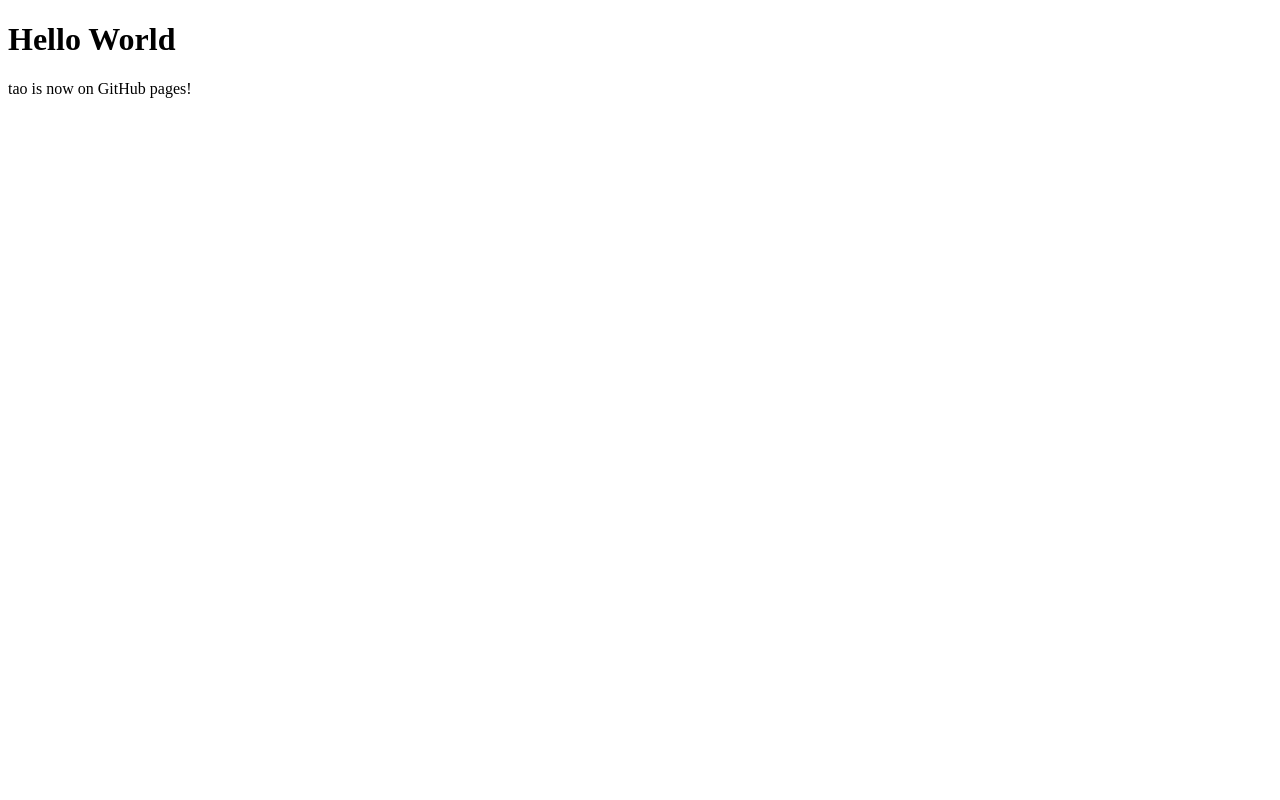
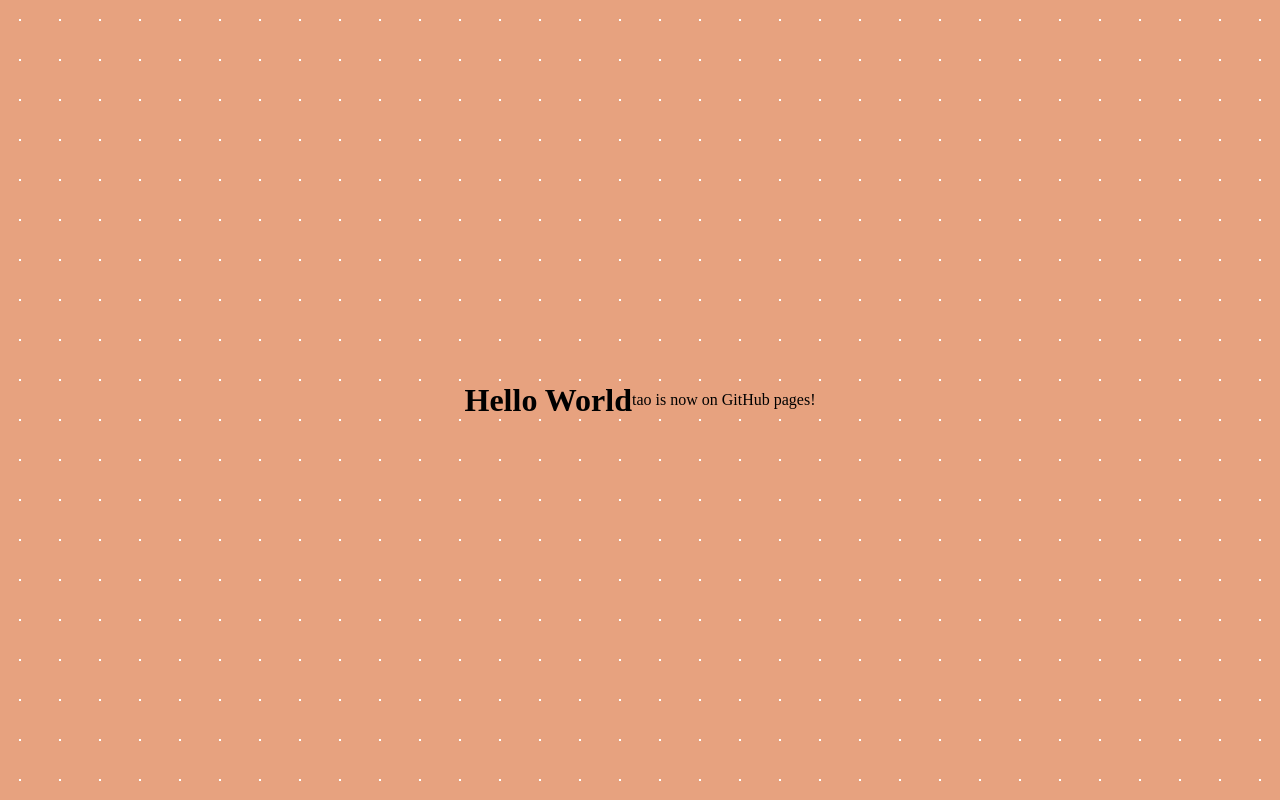
Before and after one commit to tola-ogunyale/tola-ogunyale.github.io, a plain HTML site: page index.html in a window 1280 px wide. Drawn offline with Linux system fonts and the light colour scheme.

Commit message:
Adding CSS

```diff
--- a/index.html
+++ b/index.html
@@ -3,6 +3,7 @@
   <head>
     <meta charset="utf-8">
     <title> Hello World </title>
+    <link rel="stylesheet" href="main.css"/>
   </head>
   <body>
     <h1>Hello World</h1>
--- /dev/null
+++ b/main.css
@@ -0,0 +1,11 @@
+body {
+  background-color: 	#4d1a00;
+  background: rgb(231,162,127);
+  background-size: 40px 40px;
+  background-image: radial-gradient(circle, white 1px, rgba(0, 0, 0, 0) 1px);
+  margin: 0;
+  display: flex;
+  height: 100vh;
+  align-items: center;
+  justify-content: center;
+}
```
